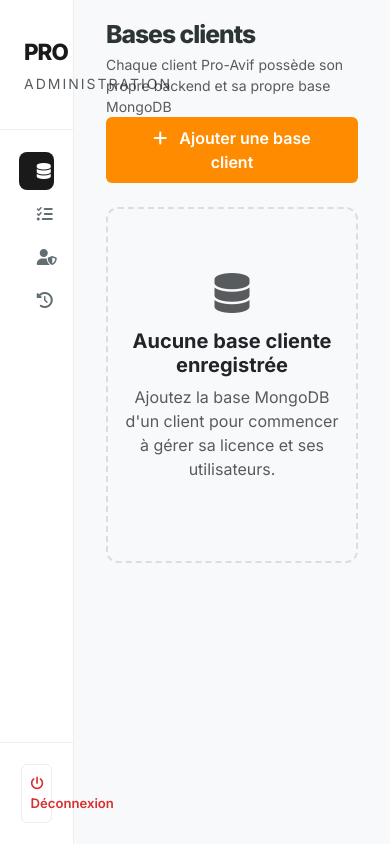
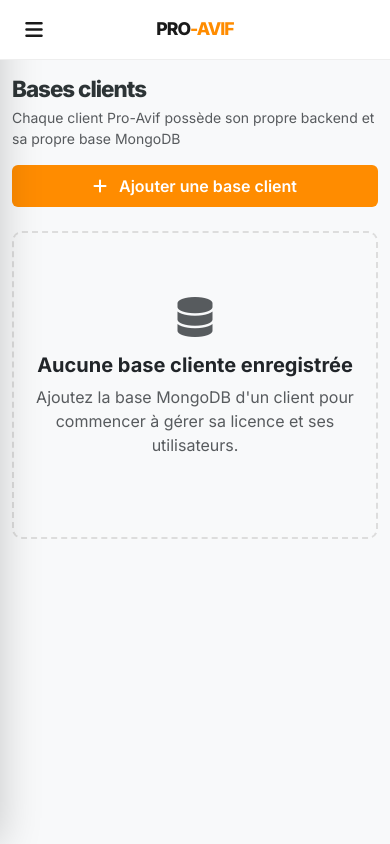
Before and after one commit to chaton2325/Pro-avif-admin-dashboard, a Flask app: page /dashboard in a window 390 px wide. Run offline with Flask 3, Linux system fonts and the light colour scheme; a user stored in the database is signed in.

Commit message:
Terminé pour l'instant

```diff
--- a/templates/admins.html
+++ b/templates/admins.html
@@ -30,7 +30,7 @@
         <div class="card border-0">
             <ul class="list-group list-group-flush">
                 {% for a in admins %}
-                <li class="list-group-item d-flex justify-content-between align-items-center px-4 py-3">
+                <li class="list-group-item d-flex flex-wrap justify-content-between align-items-center gap-2 px-4 py-3">
                     <div>
                         <span class="fw-600">{{ a.username }}</span>
                         {% if a.id == current_user.id %}<span class="badge bg-light text-dark ms-2">Vous</span>{% endif %}
--- a/templates/base.html
+++ b/templates/base.html
@@ -2,7 +2,8 @@
 <html lang="fr">
 <head>
     <meta charset="UTF-8">
-    <meta name="viewport" content="width=device-width, initial-scale=1.0">
+    <meta name="viewport" content="width=device-width, initial-scale=1.0, viewport-fit=cover">
+    <meta name="theme-color" content="#1a1a1a">
     <title>Pro-Avif | Admin</title>
     <link href="https://fonts.googleapis.com/css2?family=Inter:wght@300;400;600;700;800&display=swap" rel="stylesheet">
     <link href="https://cdn.jsdelivr.net/npm/bootstrap@5.3.0/dist/css/bootstrap.min.css" rel="stylesheet">
@@ -17,6 +18,14 @@
             --border-subtle: #eeeeee;
             --text-main: #2d3436;
             --text-muted: #636e72;
+            --topbar-h: 60px;
+        }
+
+        * { box-sizing: border-box; }
+
+        html, body {
+            max-width: 100%;
+            overflow-x: hidden;
         }
 
         body {
@@ -24,9 +33,48 @@
             color: var(--text-main);
             font-family: 'Inter', sans-serif;
             margin: 0;
-            overflow-x: hidden;
         }
 
+        img, svg, table { max-width: 100%; }
+
+        /* --- Barre du haut (mobile uniquement) --- */
+        .topbar {
+            display: none;
+            position: fixed;
+            top: 0; left: 0; right: 0;
+            height: var(--topbar-h);
+            background: var(--soft-white);
+            border-bottom: 1px solid var(--border-subtle);
+            align-items: center;
+            justify-content: space-between;
+            padding: 0 0.75rem;
+            z-index: 1100;
+        }
+
+        .hamburger-btn {
+            background: none;
+            border: none;
+            font-size: 1.25rem;
+            color: var(--deep-black);
+            width: 44px;
+            height: 44px;
+            border-radius: 10px;
+            display: flex;
+            align-items: center;
+            justify-content: center;
+        }
+        .hamburger-btn:active { background: var(--bg-light); }
+
+        .sidebar-overlay {
+            display: none;
+            position: fixed;
+            inset: 0;
+            background: rgba(0,0,0,0.45);
+            z-index: 1040;
+        }
+        .sidebar-overlay.show { display: block; }
+
+        /* --- Sidebar --- */
         .sidebar {
             position: fixed;
             left: 0;
@@ -38,6 +86,7 @@
             display: flex;
             flex-direction: column;
             z-index: 1050;
+            transition: transform 0.28s ease;
         }
 
         .sidebar-header {
@@ -56,13 +105,13 @@
 
         .brand-logo span { color: var(--primary-orange); }
 
-        .nav-container { padding: 1.2rem 0; flex-grow: 1; }
+        .nav-container { padding: 1.2rem 0; flex-grow: 1; overflow-y: auto; }
         .nav-item { padding: 0.15rem 1.2rem; }
 
         .nav-link {
             display: flex;
             align-items: center;
-            padding: 0.7rem 1.1rem !important;
+            padding: 0.8rem 1.1rem !important;
             color: var(--text-muted) !important;
             border-radius: 8px !important;
             font-weight: 500;
@@ -87,9 +136,9 @@
             border: 1px solid var(--border-subtle);
             background: transparent;
             color: #d63031;
-            padding: 0.55rem;
+            padding: 0.6rem;
             font-weight: 600;
-            font-size: 0.82rem;
+            font-size: 0.85rem;
             border-radius: 6px !important;
         }
         .btn-logout:hover { background: #d63031; color: white; }
@@ -105,19 +154,87 @@
         .badge-active { background-color: #e1fef0; color: #10ac84; }
         .badge-inactive { background-color: #ffe4e4; color: #d63031; }
 
+        /* Boutons/actions pleine largeur sur mobile */
+        @media (max-width: 576px) {
+            .btn-block-mobile { width: 100%; }
+        }
+
+        /* --- Tableaux : passage en "cartes" empilées sur petit écran --- */
+        @media (max-width: 720px) {
+            table.responsive-stack thead { display: none; }
+            table.responsive-stack, table.responsive-stack tbody,
+            table.responsive-stack tr, table.responsive-stack td {
+                display: block; width: 100%;
+            }
+            table.responsive-stack tr {
+                margin-bottom: 0.9rem;
+                border: 1px solid var(--border-subtle);
+                border-radius: 12px;
+                padding: 0.6rem 1rem;
+            }
+            table.responsive-stack tbody tr:last-child { margin-bottom: 0; }
+            table.responsive-stack td {
+                display: flex;
+                justify-content: space-between;
+                align-items: center;
+                gap: 1rem;
+                padding: 0.5rem 0 !important;
+                border: none !important;
+                text-align: right;
+                background: transparent !important;
+            }
+            table.responsive-stack td::before {
+                content: attr(data-label);
+                font-weight: 700;
+                color: var(--text-muted);
+                font-size: 0.7rem;
+                text-transform: uppercase;
+                letter-spacing: 0.5px;
+                text-align: left;
+                flex-shrink: 0;
+            }
+        }
+
+        /* --- Mise en page mobile : sidebar en tiroir --- */
         @media (max-width: 992px) {
-            .sidebar { width: 74px; }
-            .sidebar .nav-link span, .user-card, .brand-logo span, .sidebar-header strong { display: none; }
-            .main-wrapper { margin-left: 74px; padding: 20px; }
+            .topbar { display: flex; }
+
+            .sidebar {
+                width: min(280px, 85vw);
+                transform: translateX(-100%);
+                box-shadow: 0 0 40px rgba(0,0,0,0.2);
+            }
+            .sidebar.open { transform: translateX(0); }
+
+            .main-wrapper {
+                margin-left: 0;
+                padding: calc(var(--topbar-h) + 20px) 16px 32px;
+            }
+        }
+
+        @media (max-width: 480px) {
+            .main-wrapper { padding: calc(var(--topbar-h) + 16px) 12px 24px; }
+            h2.fw-800 { font-size: 1.4rem; }
+            h3.fw-800 { font-size: 1.25rem; }
+            .card { border-radius: 10px !important; }
         }
     </style>
 </head>
 <body>
 
     {% if current_user.is_authenticated %}
-    <aside class="sidebar">
+    <header class="topbar">
+        <button type="button" class="hamburger-btn" id="sidebarToggle" aria-label="Ouvrir le menu">
+            <i class="fas fa-bars"></i>
+        </button>
+        <a href="{{ url_for('dashboard') }}" class="brand-logo" style="font-size: 1.1rem;">PRO<span>-AVIF</span></a>
+        <span style="width: 44px;"></span>
+    </header>
+    <div class="sidebar-overlay" id="sidebarOverlay"></div>
+
+    <aside class="sidebar" id="sidebar">
         <div class="sidebar-header">
-            <a href="#" class="brand-logo">PRO<span>-AVIF</span></a>
+            <a href="{{ url_for('dashboard') }}" class="brand-logo">PRO<span>-AVIF</span></a>
             <div class="mt-1 text-muted small" style="letter-spacing: 2px;">ADMINISTRATION</div>
         </div>
 
@@ -157,7 +274,7 @@
     {% endif %}
 
     <main class="main-wrapper">
-        <div class="container-fluid">
+        <div class="container-fluid px-0">
             {% with messages = get_flashed_messages(with_categories=true) %}
                 {% if messages %}
                     {% for category, message in messages %}
@@ -174,5 +291,35 @@
     </main>
 
     <script src="https://cdn.jsdelivr.net/npm/bootstrap@5.3.0/dist/js/bootstrap.bundle.min.js"></script>
+    <script>
+        (function () {
+            const sidebar = document.getElementById('sidebar');
+            const overlay = document.getElementById('sidebarOverlay');
+            const toggleBtn = document.getElementById('sidebarToggle');
+            if (!sidebar || !toggleBtn) return;
+
+            function openSidebar() {
+                sidebar.classList.add('open');
+                overlay.classList.add('show');
+                document.body.style.overflow = 'hidden';
+            }
+            function closeSidebar() {
+                sidebar.classList.remove('open');
+                overlay.classList.remove('show');
+                document.body.style.overflow = '';
+            }
+
+            toggleBtn.addEventListener('click', function () {
+                sidebar.classList.contains('open') ? closeSidebar() : openSidebar();
+            });
+            overlay.addEventListener('click', closeSidebar);
+            sidebar.querySelectorAll('.nav-link, .btn-logout').forEach(function (el) {
+                el.addEventListener('click', closeSidebar);
+            });
+            window.addEventListener('resize', function () {
+                if (window.innerWidth > 992) closeSidebar();
+            });
+        })();
+    </script>
 </body>
 </html>
--- a/templates/dashboard.html
+++ b/templates/dashboard.html
@@ -1,16 +1,14 @@
 {% extends "base.html" %}
 {% block content %}
 
-<div class="row align-items-center mb-4">
-    <div class="col">
+<div class="d-flex flex-column flex-sm-row justify-content-sm-between align-items-sm-center gap-3 mb-4">
+    <div>
         <h2 class="fw-800 mb-1" style="letter-spacing: -1px;">Bases clients</h2>
         <p class="text-muted small mb-0">Chaque client Pro-Avif possède son propre backend et sa propre base MongoDB</p>
     </div>
-    <div class="col-auto">
-        <button class="btn btn-orange px-4 py-2 fw-600" data-bs-toggle="modal" data-bs-target="#addDbModal">
-            <i class="fas fa-plus me-2"></i> Ajouter une base client
-        </button>
-    </div>
+    <button class="btn btn-orange px-4 py-2 fw-600 btn-block-mobile" data-bs-toggle="modal" data-bs-target="#addDbModal">
+        <i class="fas fa-plus me-2"></i> Ajouter une base client
+    </button>
 </div>
 
 {% if not overview %}
--- a/templates/reasons.html
+++ b/templates/reasons.html
@@ -30,7 +30,7 @@
             {% else %}
             <ul class="list-group list-group-flush">
                 {% for r in reasons %}
-                <li class="list-group-item d-flex justify-content-between align-items-center px-4 py-3">
+                <li class="list-group-item d-flex flex-wrap justify-content-between align-items-center gap-2 px-4 py-3">
                     <span class="fw-600">{{ r.label }}</span>
                     <form method="POST" action="{{ url_for('reasons_delete', reason_id=r.id) }}" onsubmit="return confirm('Supprimer cette raison ?');">
                         <button type="submit" class="btn btn-outline-danger btn-sm"><i class="fas fa-trash"></i></button>
```
Also changed, not shown: templates/database_detail.html (+6 -8 lines), templates/login.html (+10 -1 lines), templates/logs.html (+5 -5 lines), templates/users.html (+6 -6 lines).
